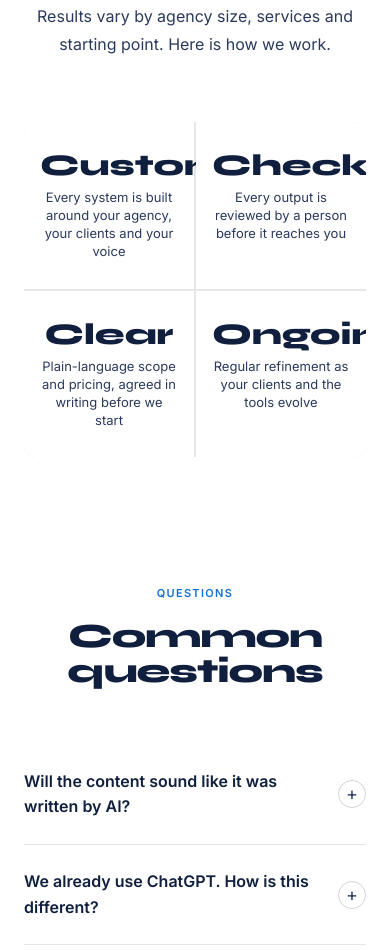
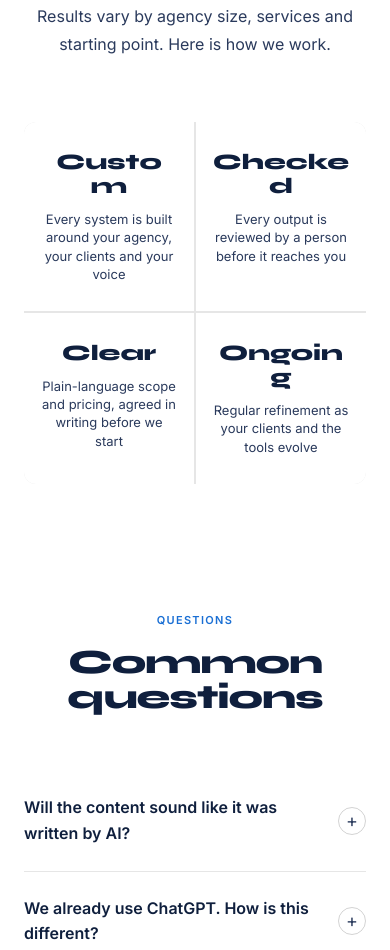
Before and after one commit to RelayAIConsulting/relayaiconsulting.com, a plain HTML site: page index.html in a window 390 px wide. Shown: the part 5823-6773 px from the top of the page. Drawn offline with Linux system fonts and the light colour scheme.

Commit message:
Add files via upload

```diff
--- a/index.html
+++ b/index.html
@@ -569,7 +569,7 @@
 
   .metrics-row {
     display: grid;
-    grid-template-columns: repeat(4, 1fr);
+    grid-template-columns: repeat(4, minmax(0, 1fr));
     gap: 2px;
     background: var(--border);
     border-radius: var(--radius);
@@ -585,11 +585,12 @@
 
   .metric-val {
     font-family: 'Syne', sans-serif;
-    font-size: 44px;
+    font-size: clamp(20px, 2.2vw, 28px);
     font-weight: 800;
     color: var(--ink);
-    line-height: 1;
-    margin-bottom: 8px;
+    line-height: 1.1;
+    margin-bottom: 12px;
+    overflow-wrap: anywhere;
   }
 
   .metric-val span { color: var(--purple); }
@@ -984,6 +985,10 @@
   }
 
   /* ── RESPONSIVE ────────────────────────── */
+  @media (max-width: 1000px) {
+    .metrics-row { grid-template-columns: repeat(2, minmax(0, 1fr)); }
+  }
+
   @media (max-width: 768px) {
     .hero-grid { grid-template-columns: 1fr; gap: 48px; }
     .float-badge { display: none; }
@@ -992,7 +997,7 @@
     .services-grid { grid-template-columns: 1fr; }
     .metrics-row { grid-template-columns: repeat(2, 1fr); }
     .metric-box { padding: 28px 16px; min-width: 0; }
-    .metric-val { font-size: 30px; }
+    .metric-val { font-size: 22px; }
     .footer-links { flex-wrap: wrap; gap: 16px; }
     .testimonials { grid-template-columns: 1fr; }
     .pricing-grid { grid-template-columns: 1fr; }
```
